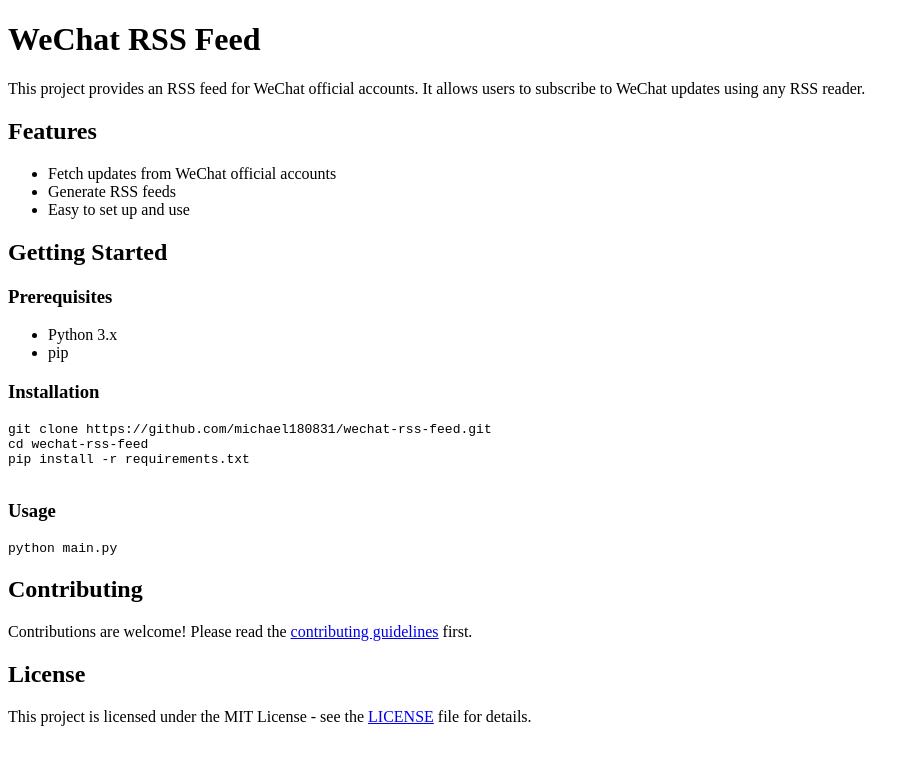
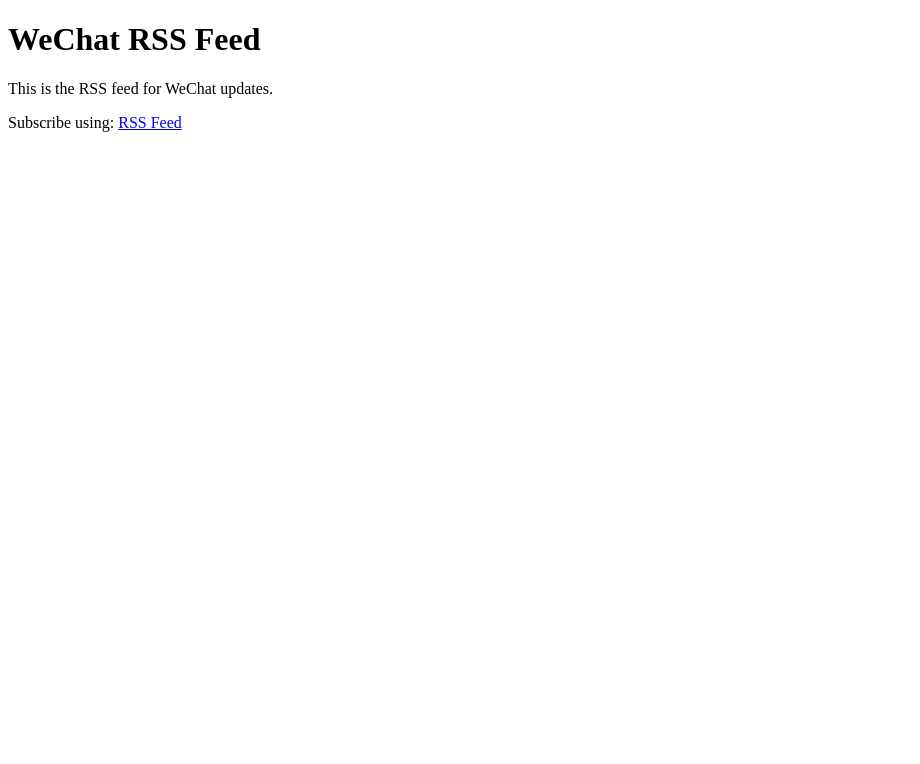
Before and after one commit to michael180831/wechat-rss-feed, a plain HTML site: page index.html in a window 1280 px wide. Shown: the whole page, without its empty margins (0-920 px from the left). Drawn offline with Linux system fonts and the light colour scheme.

Commit message:
Add index.html and update rss.xml

```diff
--- a/index.html
+++ b/index.html
@@ -1,35 +1,12 @@
 <!DOCTYPE html>
-<html lang="en">
+<html>
 <head>
+    <title>WeChat RSS Feed</title>
     <meta charset="UTF-8">
-    <meta name="viewport" content="width=device-width, initial-scale=1.0">
-    <title>WeChat RSS Feed</title>
 </head>
 <body>
     <h1>WeChat RSS Feed</h1>
-    <p>This project provides an RSS feed for WeChat official accounts. It allows users to subscribe to WeChat updates using any RSS reader.</p>
-    <h2>Features</h2>
-    <ul>
-        <li>Fetch updates from WeChat official accounts</li>
-        <li>Generate RSS feeds</li>
-        <li>Easy to set up and use</li>
-    </ul>
-    <h2>Getting Started</h2>
-    <h3>Prerequisites</h3>
-    <ul>
-        <li>Python 3.x</li>
-        <li>pip</li>
-    </ul>
-    <h3>Installation</h3>
-    <pre><code>git clone https://github.com/michael180831/wechat-rss-feed.git
-cd wechat-rss-feed
-pip install -r requirements.txt
-    </code></pre>
-    <h3>Usage</h3>
-    <pre><code>python main.py</code></pre>
-    <h2>Contributing</h2>
-    <p>Contributions are welcome! Please read the <a href="CONTRIBUTING.md">contributing guidelines</a> first.</p>
-    <h2>License</h2>
-    <p>This project is licensed under the MIT License - see the <a href="LICENSE">LICENSE</a> file for details.</p>
+    <p>This is the RSS feed for WeChat updates.</p>
+    <p>Subscribe using: <a href="rss.xml">RSS Feed</a></p>
 </body>
 </html>
```
Also changed, not shown: rss.xml (+6 -5 lines).
